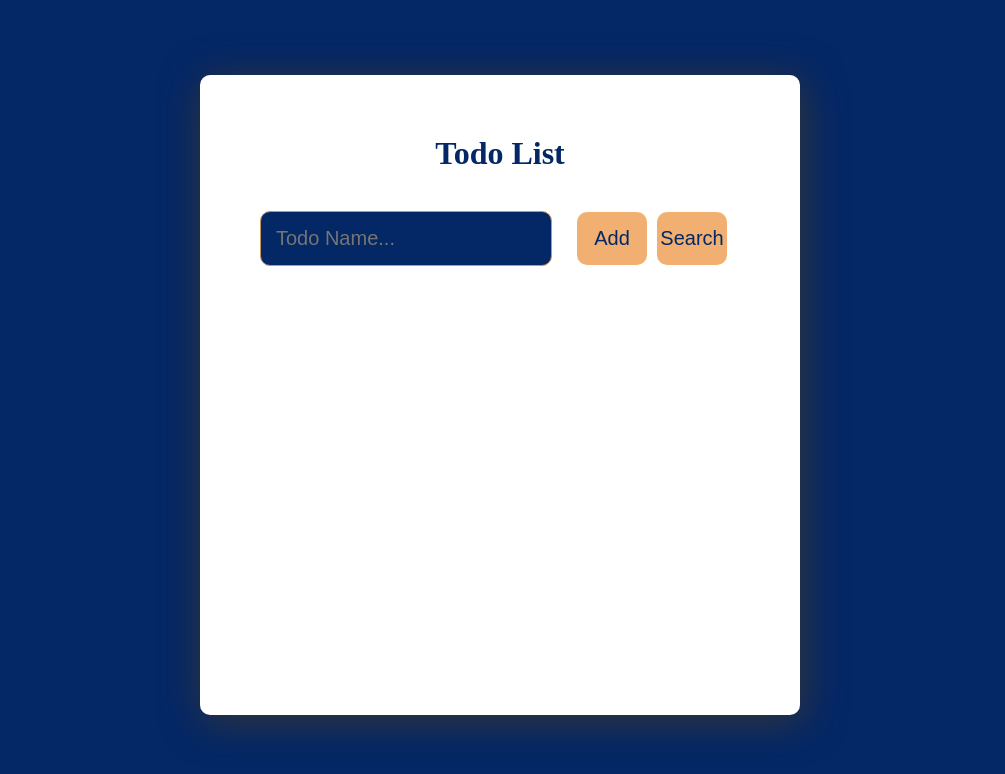
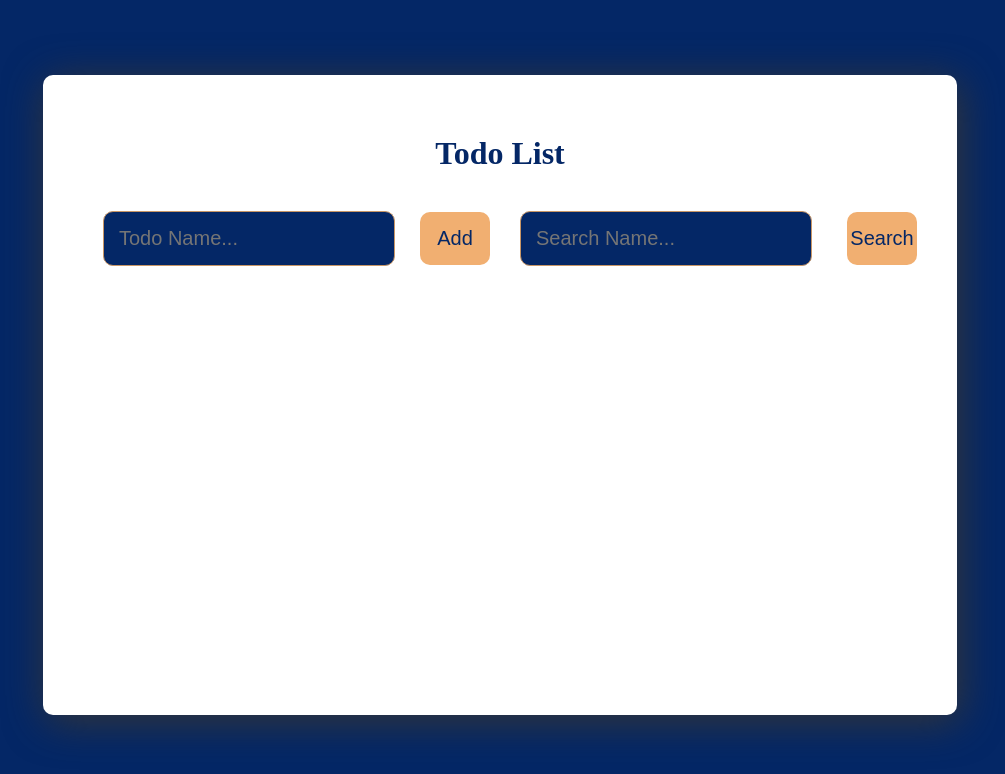
Before and after one commit to Shushan04/-, a React (Create React App) app: page / in a window 1280 px wide. Shown: the top 774 px of the page, without its empty margins (140-1145 px from the left). Built offline with nearby package versions, Linux system fonts and the light colour scheme.

Commit message:
add a function for delete button

```diff
--- a/src/App.js
+++ b/src/App.js
@@ -7,7 +7,7 @@ import './app.css';
 const App = () =>{
     const [input,setInput] = useState("");
     const [todos,setTodos] = useState([]);
-
+    const [editTodo, setEditTodo] = useState(null);
 
     return(
         <div className="container">
@@ -21,10 +21,16 @@ const App = () =>{
                     setInput={setInput}
                     todos={todos}
                     setTodos={setTodos}
+                    editTodo={editTodo}
+                    setEditTodo={setEditTodo}
                     />
                 </div>
                 <div>
-                    <TodosList todos={todos} setTodos={setTodos}/>
+                    <TodosList
+                    todos={todos}
+                    setTodos={setTodos}
+                    setEditTodo={setEditTodo}
+                    />
                 </div>
             </div>
         </div>
--- a/src/app.css
+++ b/src/app.css
@@ -101,8 +101,7 @@
     opacity: 0.6;
 }
 .list{
-    width: 400px;
-    background-color: #ccc;
+    width: 600px;
     border: none;
     color: #042766;
     font-size: 20px;
--- a/src/component/TodoList.js
+++ b/src/component/TodoList.js
@@ -3,10 +3,12 @@ import React from "react";
 const TodosList = ({ todos, setTodos }) => {
   const handleInputChange = (event, todo) => {
     const updatedTodo = { ...todo, title: event.target.value };
-    const updatedTodos = todos.map((t) =>
-      t.id === todo.id ? updatedTodo : t
-    );
+    const updatedTodos = todos.map((t) => (t.id === todo.id ? updatedTodo : t));
     setTodos(updatedTodos);
+  };
+
+  const handleDelete = ({ id }) => {
+    setTodos((prevTodos) => prevTodos.filter((todo) => todo.id !== id));
   };
 
   return (
@@ -24,17 +26,19 @@ const TodosList = ({ todos, setTodos }) => {
               <i className="fa fa-check"></i>
             </button>
             <button className="button-hide task-button">
-                    <i class="fa fa-eye-slash"></i>
+              <i className="fa fa-eye-slash"></i>
             </button>
             <button className="button-edit task-button">
               <i className="fa fa-edit"></i>
             </button>
-                <button className="button-delete task-button">
+            <button
+              className="button-delete task-button"
+              onClick={() => handleDelete(todo)}
+            >
               <i className="fa fa-trash"></i>
             </button>
           </div>
         </li>
-
       ))}
     </div>
   );
--- a/src/component/form.js
+++ b/src/component/form.js
@@ -25,6 +25,11 @@ const Form = ({ input, setInput, todos, setTodos }) => {
         <button className="add-button" type="submit">
           Add
         </button>
+        <input
+         type="text"
+         placeholder="Search Name..."
+         className="task-input"
+        />
         <button className="search-button" type="button">
           Search
         </button>
--- a/src/index.js
+++ b/src/index.js
@@ -1,7 +1,7 @@
 import React from "react";
 import ReactDOM from "react-dom/client";
 import Form from "./component/form";
-import App from "./app"
+import App from "./App"
 
 const rootElement = document.getElementById('root');
 const root = ReactDOM.createRoot(rootElement);
```
Lines whose indentation alone changed are shown as unchanged.
